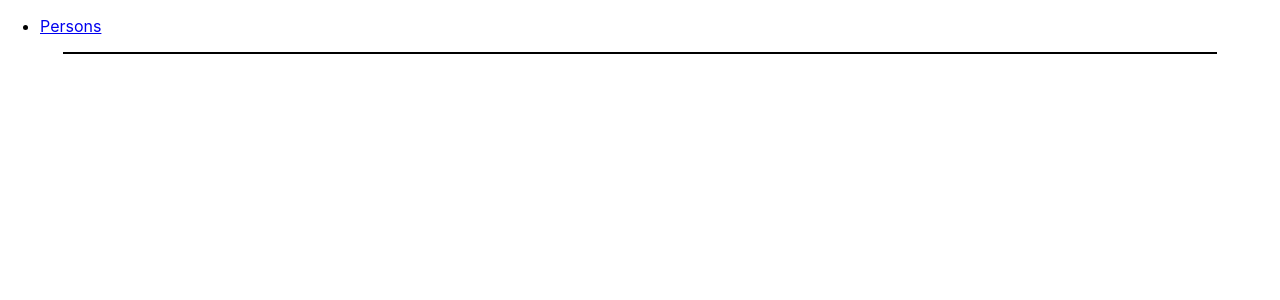
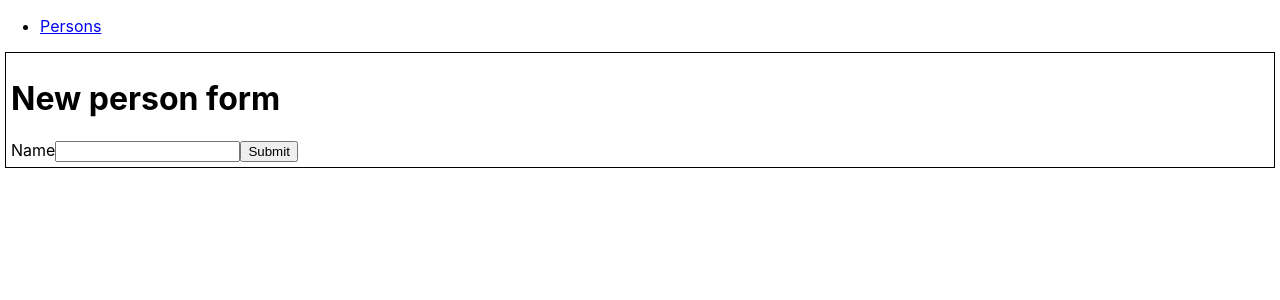
Before and after one commit to ronen-agranat/f2f, a React (Create React App) app: page /persons/create in a window 1280 px wide. Shown: the top 300 px of the page. Built offline with nearby package versions, Linux system fonts and the light colour scheme; no server answers.

Commit message:
Create new person form and routing

```diff
--- a/package.json
+++ b/package.json
@@ -10,6 +10,7 @@
     "@types/react-router-dom": "^5.1.2",
     "axios": "^0.19.0",
     "date-fns": "^2.7.0",
+    "formik": "^2.0.6",
     "prop-types": "^15.7.2",
     "react": "^16.12.0",
     "react-dom": "^16.12.0",
--- a/src/App.tsx
+++ b/src/App.tsx
@@ -7,6 +7,7 @@ import {
   Route,
   Link,
 } from 'react-router-dom';
+import NewPersonForm from './components/Persons/NewPersonForm/NewPersonForm';
 
 function App() {
   return (
@@ -23,6 +24,7 @@ function App() {
       <Switch>
         <Route path='/' exact component={PersonsBrowser}/>
         <Route path='/persons/' exact component={PersonsBrowser}/>
+        <Route path='/persons/create' exact component={NewPersonForm}/>
         <Route path='/persons/:id' exact component={PersonCard}/>
       </Switch>
     </Router>
--- /dev/null
+++ b/src/components/Persons/NewPersonForm/NewPersonForm.module.css
@@ -0,0 +1,5 @@
+.NewPersonForm {
+    margin: 5px;
+    padding: 5px;
+    border: 1px solid black;
+}
--- /dev/null
+++ b/src/components/Persons/NewPersonForm/NewPersonForm.tsx
@@ -0,0 +1,48 @@
+import React from 'react';
+import { Formik, Form, Field, ErrorMessage } from 'formik';
+
+import styles from './NewPersonForm.module.css';
+
+interface INewPersonFormValues {
+  name?: string | undefined;
+}
+
+interface INewPersonFormErrors {
+  name?: string | undefined;
+}
+
+const NewPersonForm = () => {
+  return <div className={styles.NewPersonForm}>
+    <Formik
+      initialValues={{ name: '', role: '', imageUrl: '' }}
+      validate={(values: INewPersonFormValues): INewPersonFormErrors => {
+        const errors: INewPersonFormErrors = {};
+        if (!values.name) {
+          errors.name = 'Name is required';
+        }
+
+        return errors;
+      }}
+      onSubmit={(values, { setSubmitting }) => {
+        setTimeout(() => {
+          alert(JSON.stringify(values, null, 2));
+          setSubmitting(false);
+        }, 400);
+      }}
+    >
+      {({ isSubmitting }) => (
+        <Form>
+          <h1>New person form</h1>
+          <label>Name</label>
+          <Field type="name" name="name"/>
+          <ErrorMessage name="name" component="div"/>
+          <button type="submit" disabled={isSubmitting}>
+            Submit
+          </button>
+        </Form>
+      )}
+    </Formik>
+  </div>;
+};
+
+export default NewPersonForm;
--- a/src/components/PersonsBrowser/PersonsBrowser.tsx
+++ b/src/components/PersonsBrowser/PersonsBrowser.tsx
@@ -5,6 +5,7 @@ import FaceToFace from '../../services/FaceToFace';
 import { AxiosError, AxiosResponse } from 'axios';
 import { Person } from '../../interfaces/person.interface';
 import PersonHeader from '../PersonHeader/PersonHeader';
+import { Link } from 'react-router-dom';
 
 const PersonsBrowser = () => {
   const [personsLoaded, setPersonsLoaded] = useState(false);
@@ -35,7 +36,7 @@ const PersonsBrowser = () => {
 
   return (
     <div className={styles.PersonsBrowser}>
-      <button>+ Add person</button>
+      <Link to="persons/create">+ Add person</Link>
       {personCards}
     </div>
   );
```
Also changed, not shown: 1 other file (tests, documents, lock files or other folders).
